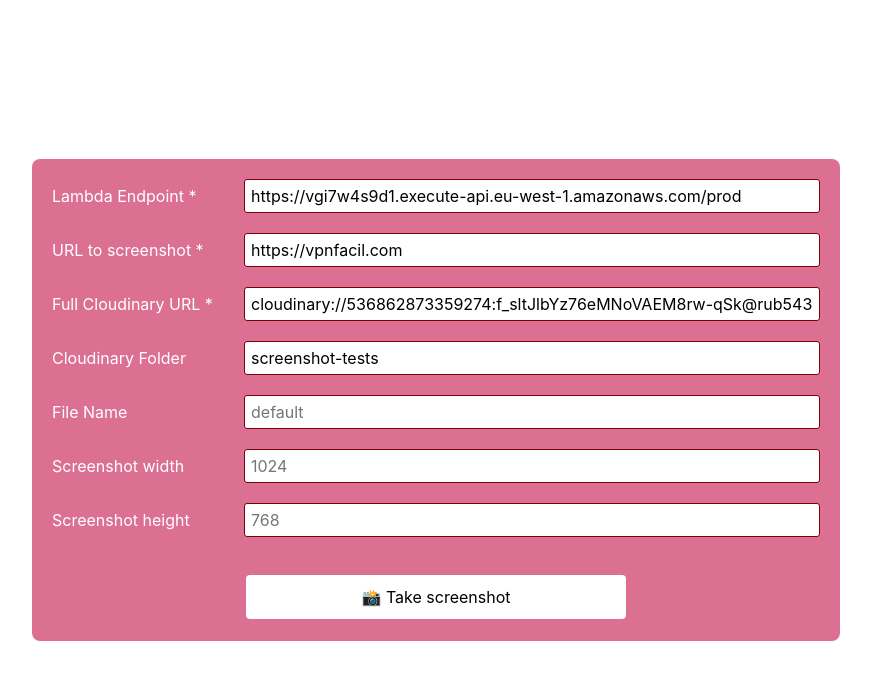
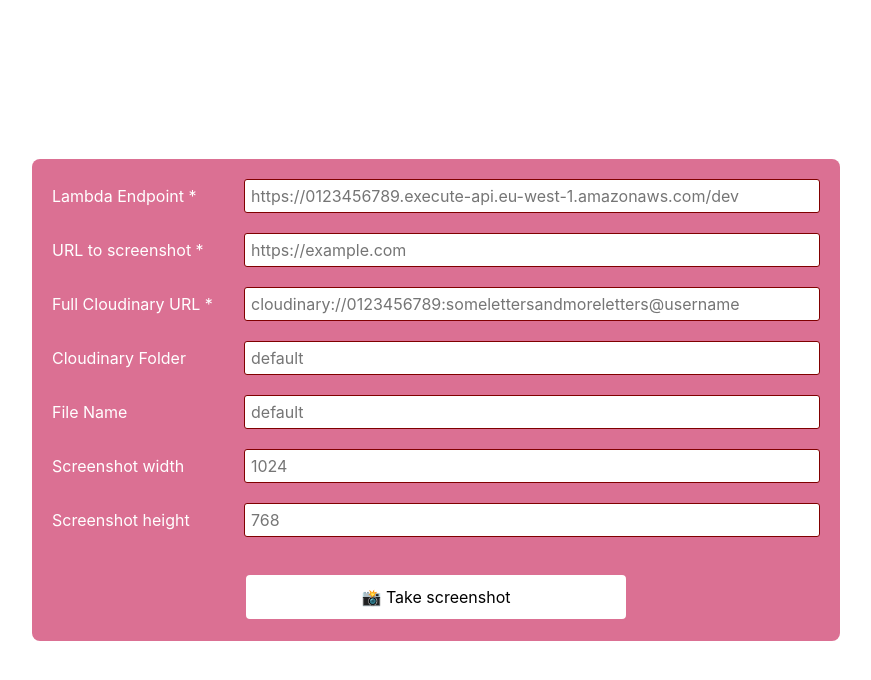
Before and after one commit to rubenvar/screen-to-cloudinary-ui, a website built with Parcel: page src/index.html in a window 1280 px wide. Shown: the whole page, without its empty margins (204-1075 px from the left). Built offline with nearby package versions, Linux system fonts and the light colour scheme.

Commit message:
fix html

```diff
--- a/src/index.html
+++ b/src/index.html
@@ -12,7 +12,6 @@
       <label for="lambdaEndpoint">
         <span>Lambda Endpoint *</span>
         <input
-          value="https://vgi7w4s9d1.execute-api.eu-west-1.amazonaws.com/prod"
           type="text"
           name="lambdaEndpoint"
           id="lambdaEndpoint"
@@ -23,7 +22,6 @@
       <label for="url">
         <span>URL to screenshot *</span>
         <input
-          value="https://vpnfacil.com"
           type="text"
           name="url"
           id="url"
@@ -34,7 +32,6 @@
       <label for="cloudinaryUrl">
         <span>Full Cloudinary URL *</span>
         <input
-          value="cloudinary://536862873359274:f_sltJlbYz76eMNoVAEM8rw-qSk@rub54381"
           type="text"
           name="cloudinaryUrl"
           id="cloudinaryUrl"
@@ -45,7 +42,6 @@
       <label for="cloudinaryFolder">
         <span>Cloudinary Folder</span>
         <input
-          value="screenshot-tests"
           type="text"
           name="cloudinaryFolder"
           id="cloudinaryFolder"
```
